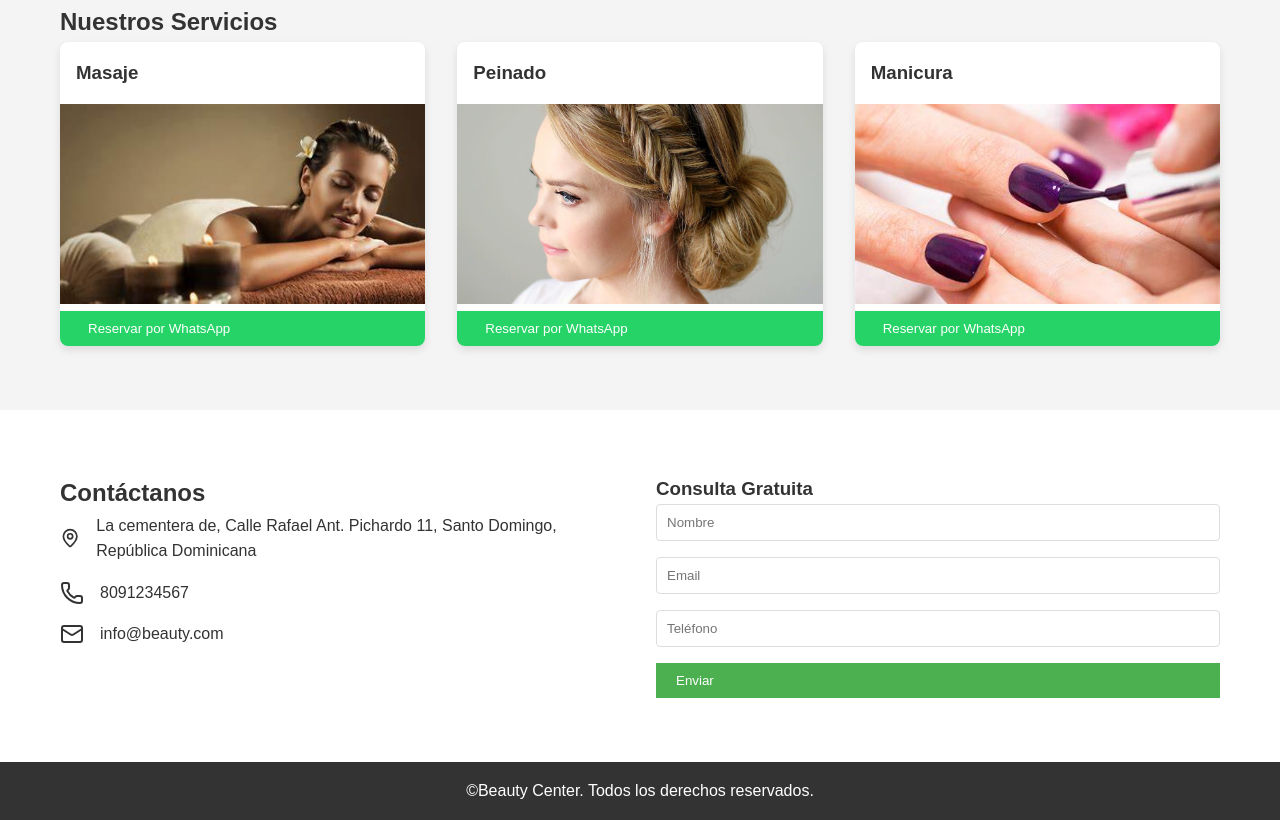
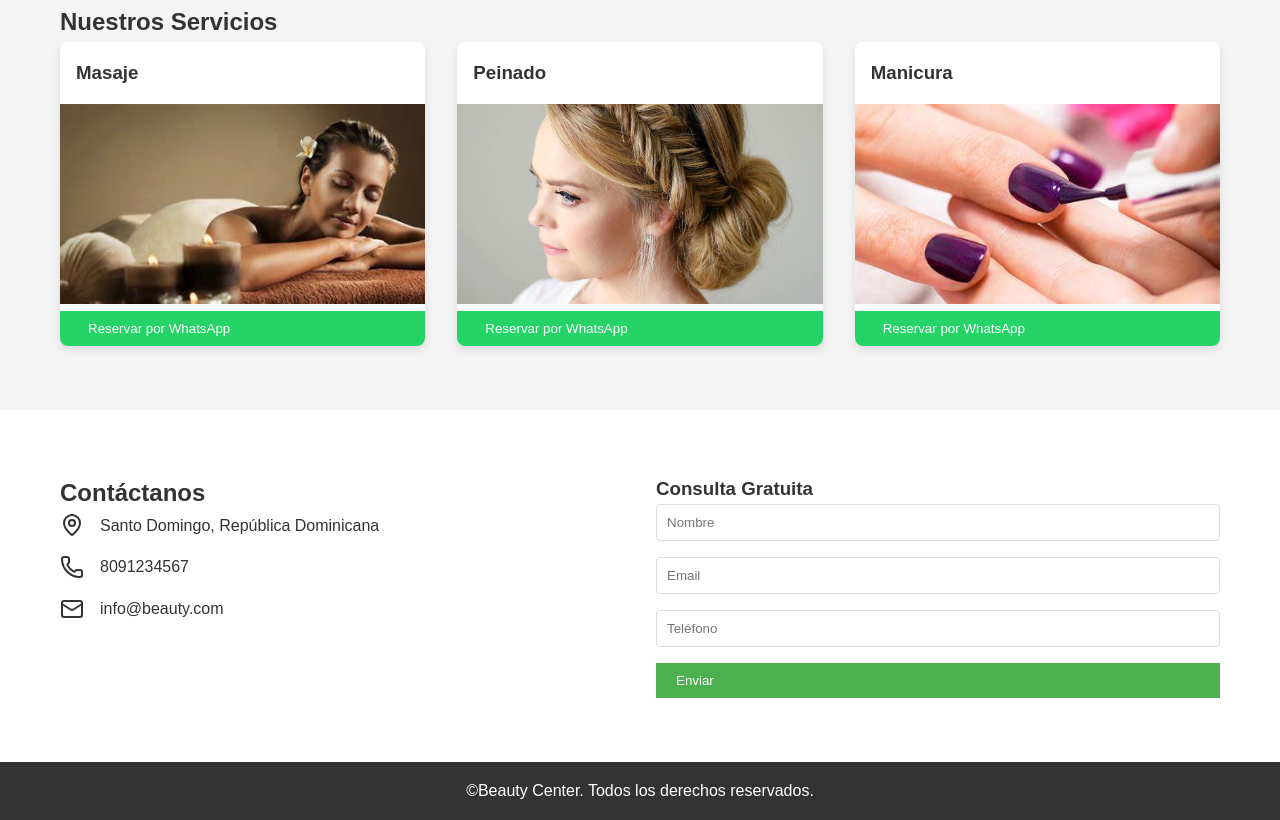
Before and after one commit to yerison74/web, a plain HTML site: page index.html in a window 1280 px wide. Shown: the part 1561-2381 px from the top of the page. Drawn offline with nearby package versions, Linux system fonts and the light colour scheme.

Commit message:
Update index.html

```diff
--- a/index.html
+++ b/index.html
@@ -101,7 +101,7 @@
                     <h2>Contáctanos</h2>
                     <div class="info-item">
                         <i data-lucide="map-pin"></i>
-                        <p>La cementera de, Calle Rafael Ant. Pichardo 11, Santo Domingo, República Dominicana</p>
+                        <p>Santo Domingo, República Dominicana</p>
                     </div>
                     <div class="info-item">
                         <i data-lucide="phone"></i>
```
